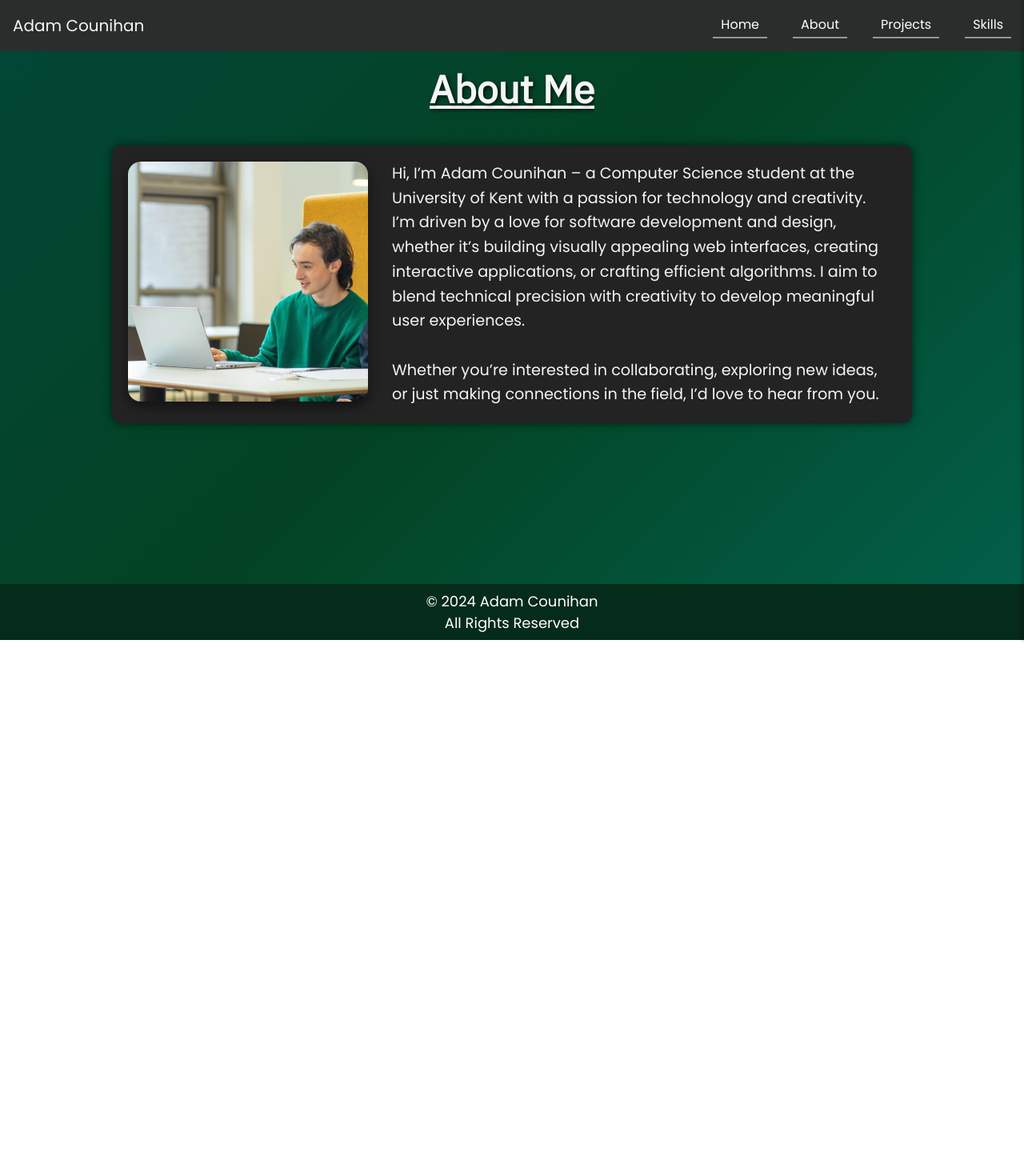
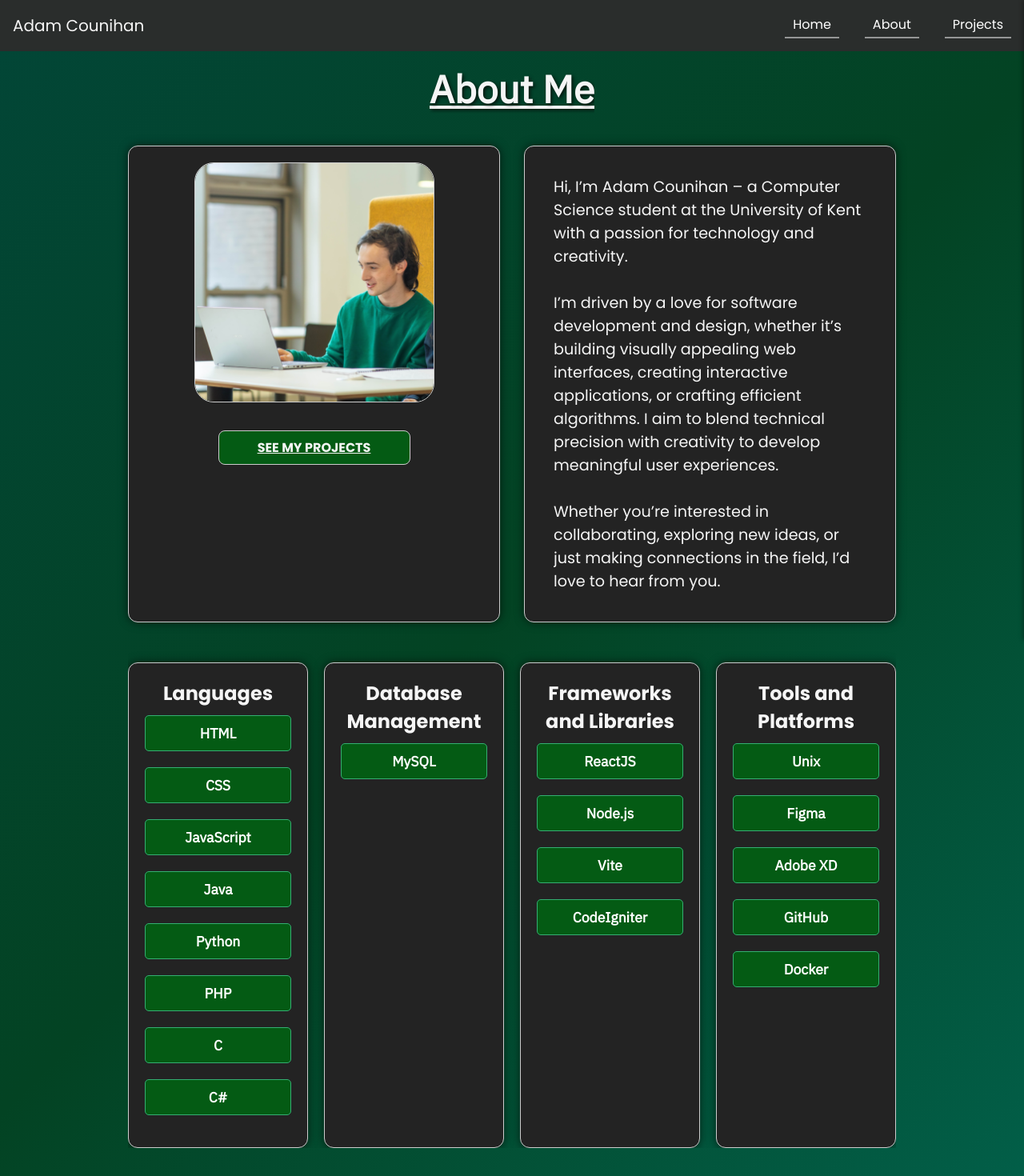
Before and after one commit to adamcounihan-dev/Portfolio-Website, a React (Vite) app: page /about in a window 1280 px wide. Shown: the top 1470 px of the page at 80% size. Before the commit the page ends 800 px from the top, so only its background shows below. Built offline with nearby package versions, Linux system fonts and the light colour scheme.

Commit message:
style: move skills to about page

```diff
--- a/pages/About/About.jsx
+++ b/pages/About/About.jsx
@@ -1,24 +1,57 @@
 import styles from './AboutStyles.module.css';
 import heroImg from '/src/assets/hero-img.webp';
+import { Link } from 'react-router-dom';
+
+const skills = {
+    Languages: ['HTML', 'CSS', 'JavaScript', 'Java', 'Python', 'PHP', 'C', 'C#'],
+    'Database Management': ['MySQL'],
+    'Frameworks and Libraries': ['ReactJS', 'Node.js', 'Vite', 'CodeIgniter'],
+    'Tools and Platforms': ['Unix', 'Figma', 'Adobe XD', 'GitHub', 'Docker']
+};
 
 function About() {
     return (
         <section id="about" className={styles.about}>
             <h1 className={styles.title}>About Me</h1>
-            <div className={styles.aboutContent}>
+            <div className={styles.contentContainer}>
                 <div className={styles.profileContainer}>
-                    <img src={heroImg} alt="Adam Counihan" className={styles.profileImage}/>
+                    <img
+                        src={heroImg}
+                        alt="Adam Counihan"
+                        className={styles.profileImage}
+                    />
+                    <div className={styles.buttonsContainer}>
+                        <Link to="/projects" className={styles.button}>
+                            See My Projects
+                        </Link>
+                    </div>
                 </div>
-                <p className={styles.text}>
-                    Hi, I’m Adam Counihan – a Computer Science student at the University of Kent with a passion for
-                    technology and creativity. <br/>
-                    I’m driven by a love for software development and design, whether it’s building visually appealing
-                    web interfaces, creating interactive applications, or crafting efficient algorithms.
-                    I aim to blend technical precision with creativity to develop meaningful user
-                    experiences. <br/><br/>
-                    Whether you’re interested in collaborating, exploring new ideas, or just making connections in the
-                    field, I’d love to hear from you.
-                </p>
+                <div className={styles.bioContainer}>
+                    <p className={styles.text}>
+                        Hi, I’m Adam Counihan – a Computer Science student at the University
+                        of Kent with a passion for technology and creativity. <br /><br />
+                        I’m driven by a love for software development and design, whether it’s
+                        building visually appealing web interfaces, creating interactive
+                        applications, or crafting efficient algorithms. I aim to blend
+                        technical precision with creativity to develop meaningful user
+                        experiences. <br /><br />
+                        Whether you’re interested in collaborating, exploring new ideas, or
+                        just making connections in the field, I’d love to hear from you.
+                    </p>
+                </div>
+
+                <div className={styles.skillsContainer}>
+                    {Object.keys(skills).map((category) => (
+                        <div className={styles.skillCategory} key={category}>
+                            <h3 className={styles.skillCategoryTitle}>{category}</h3>
+                            <ul className={styles.skillList}>
+                                {skills[category].map((skill, index) => (
+                                    <li key={index} className={styles.skillItem}>{skill}</li>
+                                ))}
+                            </ul>
+                        </div>
+                    ))}
+                </div>
             </div>
         </section>
     );
--- a/pages/About/AboutStyles.module.css
+++ b/pages/About/AboutStyles.module.css
@@ -7,7 +7,6 @@
     padding-top: 50px;
     padding-bottom: 50px;
     position: relative;
-    height: auto;
     min-height: calc(100dvh - 70px);
     width: 100vw;
     color: var(--text-color);
@@ -23,62 +22,157 @@
     text-decoration: underline;
 }
 
-.aboutContent {
+.contentContainer {
     max-width: 1000px;
-    margin: 20px;
+    width: 100%;
     padding: 20px;
+    display: grid;
+    gap: 30px;
+    grid-template-columns: repeat(2, 1fr);
+    grid-template-areas:
+        "profile bio"
+        "skills skills";
+}
+
+.profileContainer {
     background-color: var(--container-bg-color);
     border-radius: 12px;
     box-shadow: 0 0 12px rgba(0, 0, 0, 0.6);
-    font-size: 1.2rem;
-    line-height: 1.6;
     display: flex;
-    flex-direction: row;
-    gap: 30px;
-    align-items: flex-start;
+    flex-direction: column;
+    align-items: center;
+    padding: 20px;
+    border: 1px solid #ccc;
+    grid-area: profile;
+}
+
+.profileImage {
+    width: 300px;
+    height: 300px;
+    object-fit: cover;
+    border-radius: 24px;
+    border: 1px solid #ccc;
 }
 
 .text {
     flex: 2;
     font-size: 1.2rem;
     color: var(--text-color);
+    margin: 1rem;
 }
 
-.text strong {
-    color: var(--accent-color);
-    font-weight: bold;
+.buttonsContainer {
+    display: flex;
+    flex-direction: column;
+    gap: 20px;
+    justify-content: center;
+    margin-top: 35px;
+    overflow-x: visible;
 }
 
-.text em {
-    font-style: italic;
-    color: #eee;
+.button {
+    padding: 8px 0;
+    background-color: var(--accent-color);
+    color: var(--text-color);
+    text-decoration: underline;
+    border: 1px solid #ccc;
+    border-radius: 8px;
+    text-align: center;
+    transition: all 0.3s ease;
+    font-weight: 600;
+    text-transform: uppercase;
+    width: 240px;
 }
 
-.profileContainer {
-    flex-shrink: 0;
-    width: 300px;
-    height: 300px;
-    border-radius: 16px;
-    overflow: hidden;
-    box-shadow: 0 6px 15px rgba(0, 0, 0, 0.5);
-    background: var(--container-bg-color);
+.button:hover {
+    transform: scale(1.05);
 }
 
-.profileImage {
-    width: 100%;
-    height: 100%;
-    object-fit: cover;
+.button:active {
+    transform: scale(1);
+}
+
+.bioContainer {
+    background-color: var(--container-bg-color);
+    border-radius: 12px;
+    box-shadow: 0 0 12px rgba(0, 0, 0, 0.6);
+    border: 1px solid #ccc;
+    padding: 20px;
+    grid-area: bio;
+}
+
+.skillsContainer {
+    display: grid;
+    grid-template-columns: repeat(4, 1fr);
+    gap: 20px;
+    grid-area: skills;
+    padding-top: 20px;
+}
+
+.skillCategory {
+    background-color: var(--container-bg-color);
+    padding: 20px;
+    border-radius: 12px;
+    box-shadow: 0 0 12px rgba(0, 0, 0, 0.6);
+    border: 1px solid #ccc;
+    font-family: 'Poppins', sans-serif;
+}
+
+.skillCategoryTitle {
+    font-size: 1.5rem;
+    color: var(--text-color);
+    margin-bottom: 10px;
+    text-align: center;
+}
+
+.skillList {
+    list-style: none;
+    padding-left: 0;
+}
+
+.skillItem {
+    background-color: var(--accent-color);
+    color: white;
+    padding: 10px 15px;
+    border-radius: 5px;
+    font-size: 1.1rem;
+    font-family: 'IBM Plex Sans', sans-serif;
+    margin-bottom: 20px;
+    font-weight: 600;
+    text-align: center;
+    border: 1px solid #33ae71;
+}
+
+@media (max-width: 915px) {
+    .skillsContainer {
+        grid-template-columns: repeat(2, 1fr);
+    }
 }
 
 @media (max-width: 768px) {
+    .contentContainer {
+        grid-template-columns: 1fr;
+        grid-template-areas:
+            "profile"
+            "bio"
+            "skills";
+    }
+
     .title {
         font-size: 2.5rem;
     }
 
-    .aboutContent {
-        flex-direction: column;
-        align-items: center;
-        font-size: 1rem;
-        padding: 15px;
+    .profileContainer, .bioContainer {
+        height: auto;
+    }
+
+    .skillsContainer {
+        grid-template-columns: repeat(2, 1fr);
     }
 }
+
+@media (max-width: 480px) {
+    .skillsContainer {
+        grid-template-columns: 1fr;
+    }
+}
--- a/pages/Skills/Skills.jsx
+++ /dev/null
@@ -1,32 +0,0 @@
-import styles from './SkillsStyles.module.css';
-
-const skills = {
-    Languages: ['HTML', 'CSS', 'JavaScript', 'Java', 'Python', 'PHP', 'C', 'C#'],
-    'Database Management': ['MySQL'],
-    'Frameworks and Libraries': ['ReactJS', 'Node.js', 'Vite', 'CodeIgniter'],
-    'Tools and Platforms': ['Unix', 'Figma', 'Adobe XD', 'GitHub', 'Docker']
-};
-
-function Skills() {
-    return (
-        <section id="skills" className={styles.skills}>
-            <h1 className={styles.title}>Skills</h1>
-            <div className={styles.skillsGrid}>
-                {Object.entries(skills).map(([category, items]) => (
-                    <div key={category} className={styles.skillCategory}>
-                        <h2 className={styles.categoryTitle}>{category}</h2>
-                        <div className={styles.skillsContainer}>
-                            {items.map((skill, index) => (
-                                <div key={index} className={styles.skillItem}>
-                                    {skill}
-                                </div>
-                            ))}
-                        </div>
-                    </div>
-                ))}
-            </div>
-        </section>
-    );
-}
-
-export default Skills;
--- a/src/App.jsx
+++ b/src/App.jsx
@@ -3,7 +3,6 @@ import Navbar from "./components/Navbar/Navbar.jsx";
 import Home from "../pages/Home/Home.jsx";
 import About from "../pages/About/About.jsx";
 import Projects from "../pages/Projects/Projects.jsx";
-import Skills from "../pages/Skills/Skills.jsx";
 import Footer from "./components/Footer/Footer.jsx";
 
 function App() {
@@ -15,7 +14,6 @@ function App() {
             <Route path="/" element={<Home />} />
             <Route path="/about" element={<About />} />
             <Route path="/projects" element={<Projects />} />
-            <Route path="/skills" element={<Skills />} />
         </Routes>
 
         <Footer />
--- a/src/components/Navbar/Navbar.jsx
+++ b/src/components/Navbar/Navbar.jsx
@@ -58,15 +58,6 @@ function Navbar() {
                             Projects
                         </Link>
                     </li>
-                    <li className={styles.navItem}>
-                        <Link
-                            to="/skills"
-                            className={styles.navLink}
-                            onClick={toggleMenu}
-                        >
-                            Skills
-                        </Link>
-                    </li>
                 </ul>
                 <button
                     className={styles.hamburger}
@@ -107,15 +98,6 @@ function Navbar() {
                             Projects
                         </Link>
                     </li>
-                    <li className={styles.mobileNavItem}>
-                        <Link
-                            to="/skills"
-                            className={styles.navLink}
-                            onClick={toggleMenu}
-                        >
-                            Skills
-                        </Link>
-                    </li>
                 </ul>
             </div>
         </nav>
```
Also changed, not shown: pages/Skills/SkillsStyles.module.css (deleted, +0 -86 lines).
